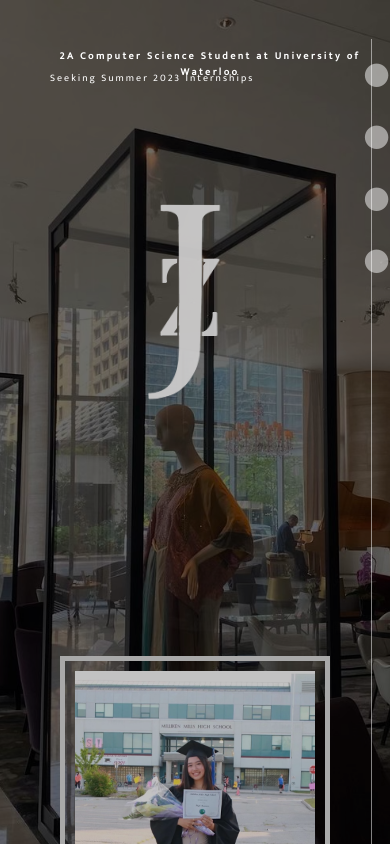
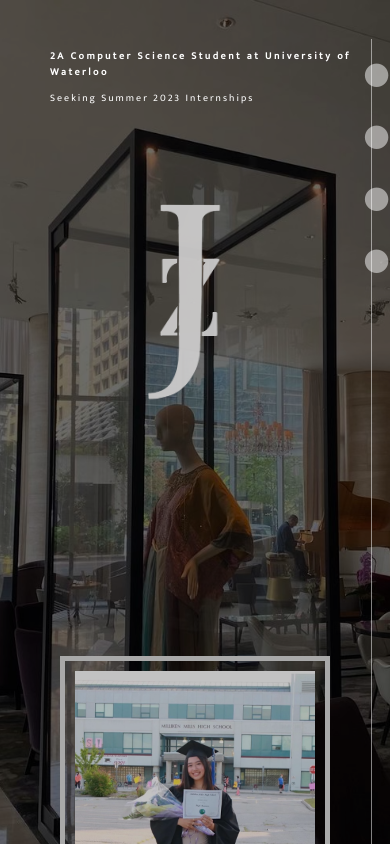
Before and after one commit to jodiezhuu/portfoliowebsiteV2, a React (Create React App) app: page / in a window 390 px wide. Shown: the top 844 px of the page. Built offline with nearby package versions, Linux system fonts and the light colour scheme.

Commit message:
media screen css change

```diff
--- a/src/pages/Home.css
+++ b/src/pages/Home.css
@@ -100,17 +100,24 @@ body {
     padding-top: 40%;
   }
   .subtitle {
-    padding-top: 60px;
+    padding-top: 80px;
     text-align: center;
     font-size: 10px;
   }
   .header {
     padding-top: 40px;
     font-size: 10px;
-    text-align: center;
   }
   .header, .subtitle {
     padding-left: 50px;
     padding-right: 20px;
   }
+  /* .homeBackground, body {
+    display: inline-block;
+    object-fit: cover;
+    justify-content: center;
+  }
+  .aboutMePic {
+    align-items: center;
+  } */
 }
```
